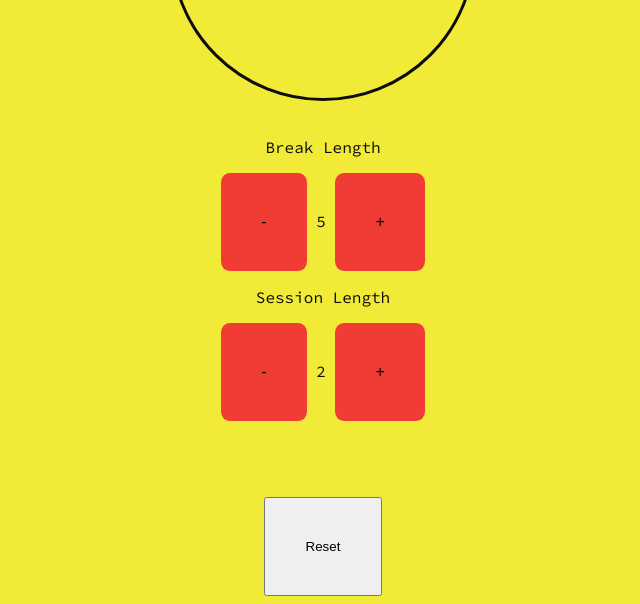
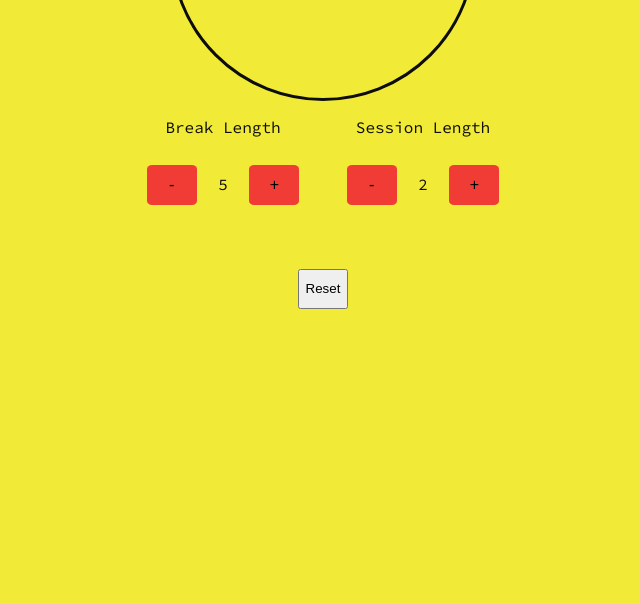
Before and after one commit to MatsLanGoH/fcc_pomodoro, a plain HTML site: page index.html in a window 1280 px wide. Shown: the part 288-892 px from the top of the page, without its empty margins (317-957 px from the left). After the commit the page ends 800 px from the top, so only its background shows below. Drawn offline with nearby package versions, Linux system fonts and the light colour scheme.

Commit message:
RWD adjustments

```diff
--- a/css/style.css
+++ b/css/style.css
@@ -14,9 +14,9 @@ body {
 }
 
 button {
-  min-width: 40px;
+  min-width: 50px;
   min-height: 40px;
-  padding: 40px;
+  margin: 12px;
 }
 
 .wrapper {
@@ -29,15 +29,22 @@ button {
 }
 
 .footer {
-  margin-top: 40px;
+  margin-top: 20px;
 }
 
 .controls {
     /*align-content: center;*/
     /*text-align: center;*/
-    margin: 20px;
-    min-width: 35%;
+    /*margin: 20px;*/
+    /*min-width: 35%;*/
+    /*float: left;*/
     display: inline-block;
+    width: 400px;
+}
+
+.controls--set {
+    width: 200px;
+    float: left;
 }
 
 .timer-controls {
@@ -47,8 +54,8 @@ button {
 .timer-controls-setter {
   border: 0 solid;
   border-color:red;
-  /*width: 35px;*/
-  /*height: 35px;*/
+  width: 35px;
+  height: 35px;
   font-size: 1em;
   border-radius: 10%;
   background-color: #f13c36;
--- a/index.html
+++ b/index.html
@@ -21,7 +21,7 @@
                     </div>
                 </div>
                 <div class="controls">
-                    <div class="control">
+                    <div class="controls--set">
                         <p>Break Length</p>
                         <ul class="timer-controls">
                             <li><button class="clickable btn timer-controls-setter" id="decreaseBreakButton">-</li>
@@ -29,7 +29,7 @@
                             <li><button class="clickable btn timer-controls-setter" id="increaseBreakButton">+</li>
                         </ul>
                     </div>
-                    <div class="control">
+                    <div class="controls--set">
                         <p>Session Length</p>
                         <ul class="timer-controls">
                             <li><button class="clickable btn timer-controls-setter" id="decreaseSessionButton">-</li>
```
